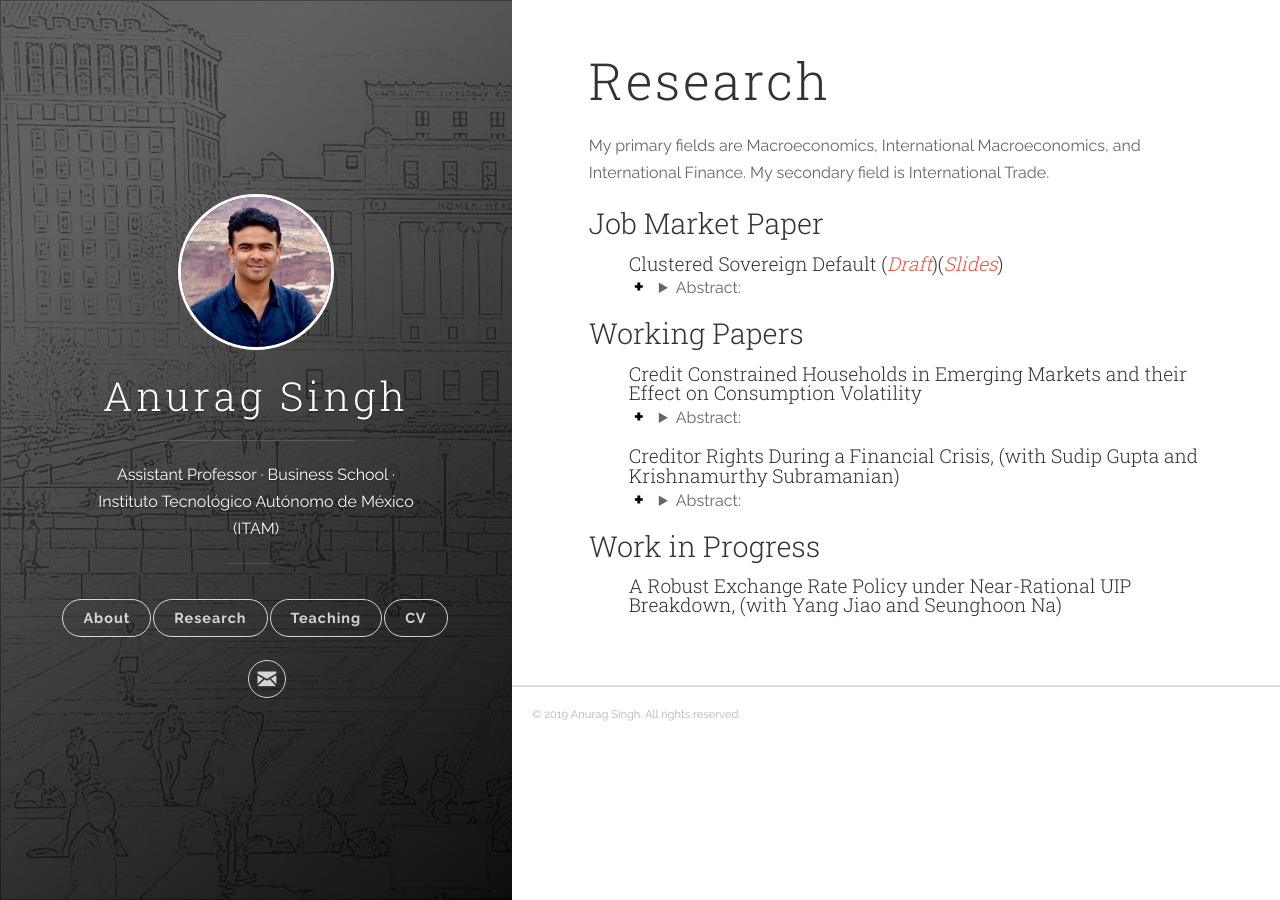
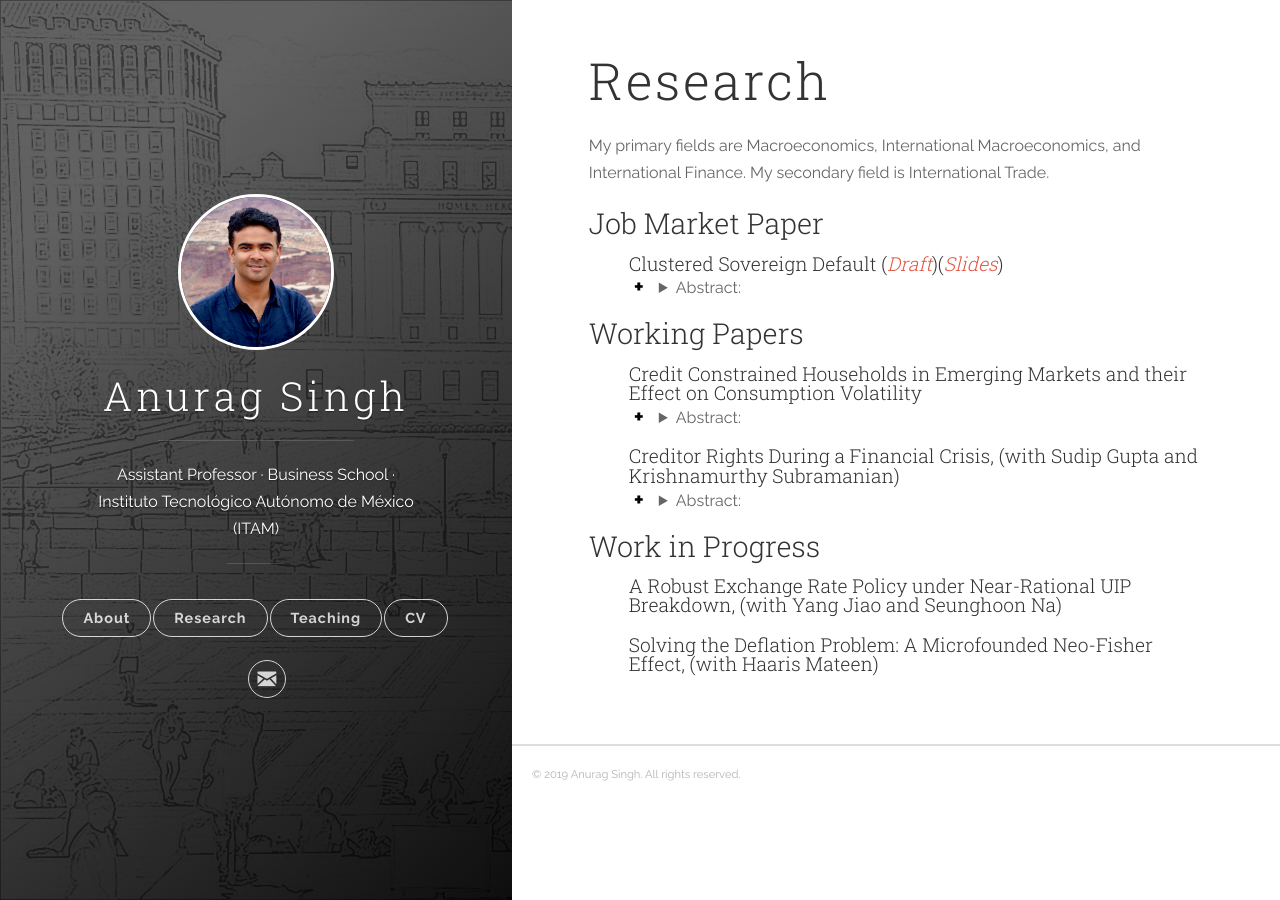
Before and after one commit to vinayakiyer/vinayakiyer.github.io, a Jekyll site: the page built from _posts/2018-06-13-research.markdown, in a window 1280 px wide. Built offline with Jekyll 4.4.1, drawn with Linux system fonts in a browser that asks for light colours.

Commit message:
Update 2018-06-13-research.markdown

```diff
--- a/_posts/2018-06-13-research.markdown
+++ b/_posts/2018-06-13-research.markdown
@@ -38,6 +38,11 @@ tags: [jekyll]
   <h4><b>A Robust Exchange Rate Policy under Near-Rational UIP Breakdown</b>, (with Yang Jiao and Seunghoon Na)</h4>
 </ul>
 
+<ul>
+  <h4><b>Solving the Deflation Problem: A Microfounded Neo-Fisher Effect</b>, (with Haaris Mateen)</h4>
+</ul>
+
+
 <!---  Why some countries load more on global factors. Some graphs to correlate alphas with economic fundamentals -->
 <!---  When UIP is violated, it is violated either because euler equation is violated or international risk sharing condition is violated. It is interesting to check which contribute ore to violation of UIP. This can be tested in data by looking at the effect on violations in NKPC and DIS. And then see if it is coming from euler equation or international risk sharing condition -->
 <!---  Capital controls -->
```
